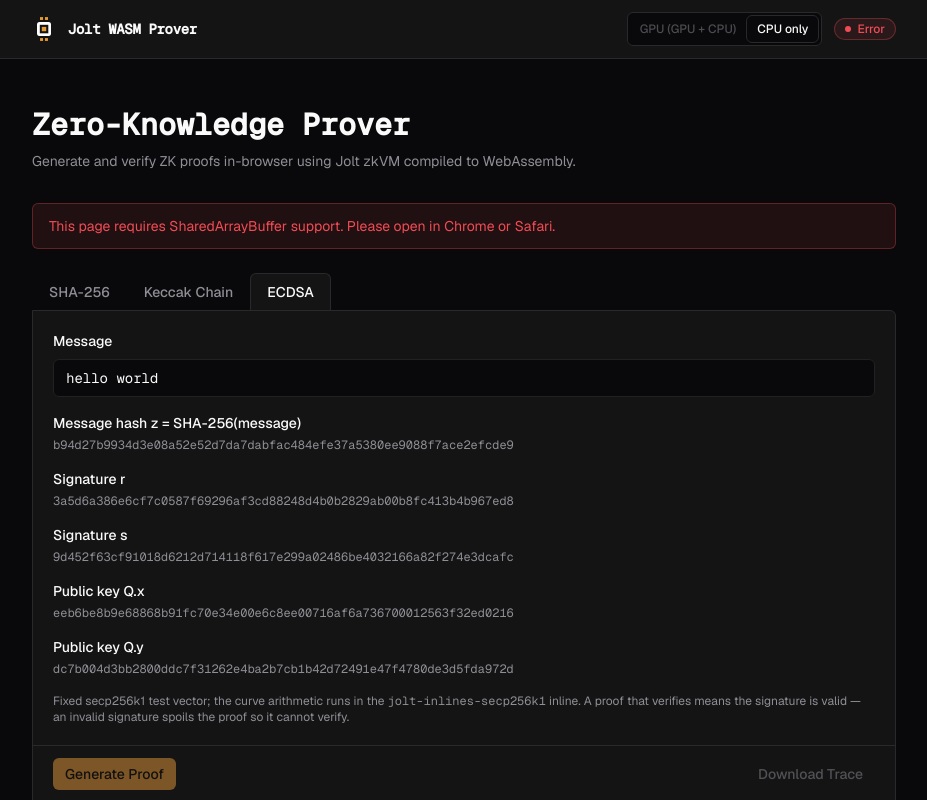
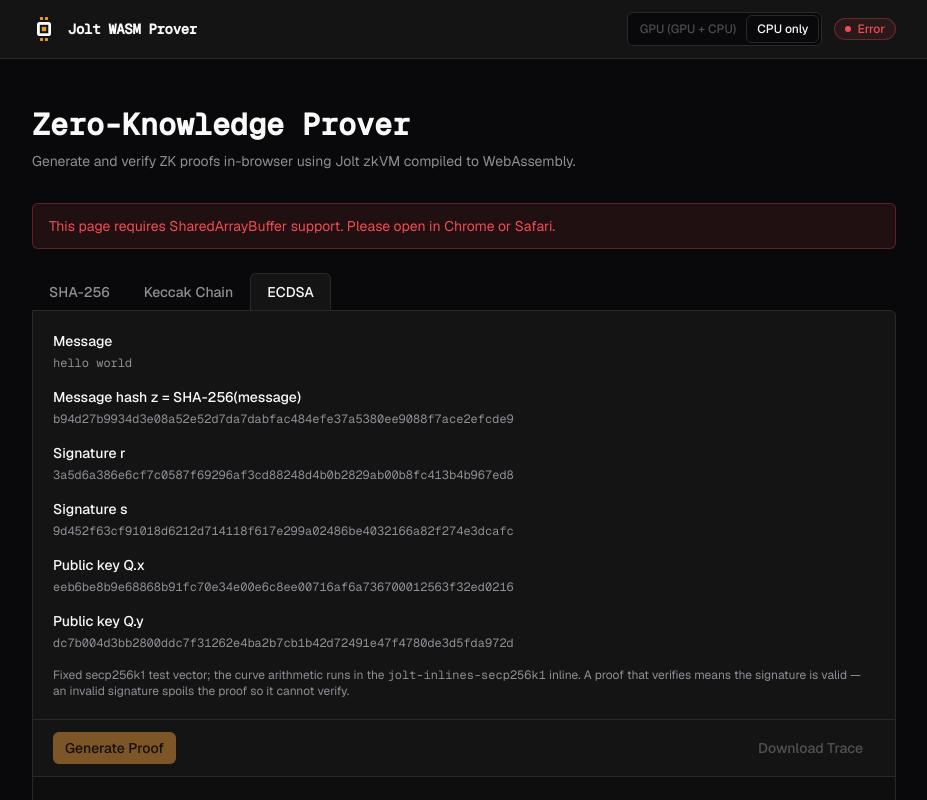
Before and after one commit to 0xAndoroid/jolt-wasm-prover, a React (Vite) app in the folder frontend/: page / in a window 1280 px wide. Both pictures are taken after a click on the tab "ECDSA". Shown: the top 800 px of the page, without its empty margins (176-1103 px from the left). Built offline with nearby package versions, Linux system fonts and the light colour scheme.

Commit message:
fix(ui): show the ECDSA test vector as a read-only description list
The message sat in an input-styled box identical to the editable Message
fields on the other tabs; it is now a plain value like the hex fields.
Label/value pairs use dl/dt/dd so the association is programmatic.

```diff
--- a/frontend/src/components/ecdsa-inputs.tsx
+++ b/frontend/src/components/ecdsa-inputs.tsx
@@ -1,6 +1,5 @@
 import { ECDSA_TEST_VECTOR } from '@/lib/constants'
 
-// Little-endian u64 limbs → big-endian hex string.
 const beHex = (limbs: string[]) =>
   limbs
     .slice()
@@ -10,6 +9,7 @@
 
 const { message, z, r, s, q } = ECDSA_TEST_VECTOR
 const FIELDS: [string, string][] = [
+  ['Message', message],
   ['Message hash z = SHA-256(message)', beHex(z)],
   ['Signature r', beHex(r)],
   ['Signature s', beHex(s)],
@@ -20,18 +20,14 @@
 export function EcdsaInputs() {
   return (
     <div className="flex flex-col gap-4">
-      <div className="flex flex-col gap-2">
-        <span className="text-sm font-medium">Message</span>
-        <p className="rounded-md border border-input bg-background px-3 py-2 font-mono text-sm">
-          {message}
-        </p>
-      </div>
-      {FIELDS.map(([label, value]) => (
-        <div key={label} className="flex flex-col gap-1">
-          <span className="text-sm font-medium">{label}</span>
-          <p className="break-all font-mono text-xs text-muted-foreground">{value}</p>
-        </div>
-      ))}
+      <dl className="flex flex-col gap-4">
+        {FIELDS.map(([label, value]) => (
+          <div key={label} className="flex flex-col gap-1">
+            <dt className="text-sm font-medium">{label}</dt>
+            <dd className="break-all font-mono text-xs text-muted-foreground">{value}</dd>
+          </div>
+        ))}
+      </dl>
       <p className="text-xs text-muted-foreground">
         Fixed secp256k1 test vector; the curve arithmetic runs in the{' '}
         <code>jolt-inlines-secp256k1</code> inline. A proof that verifies means the
```
